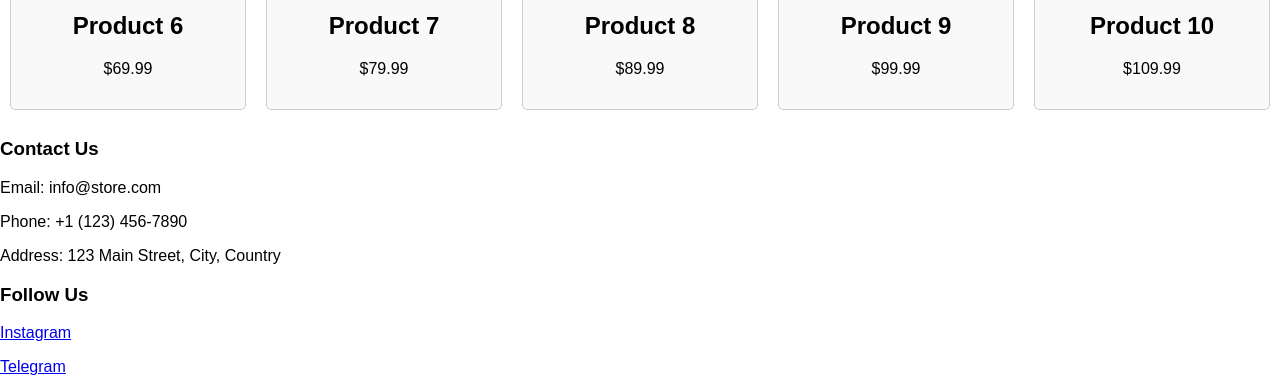
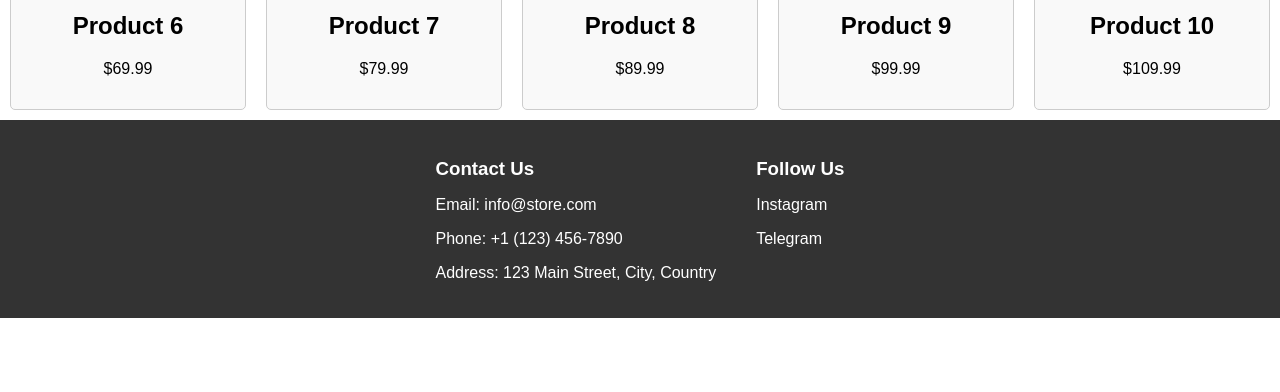
Before and after one commit to dany-martsenuck/dwa_kolory, a plain HTML site: page index.html in a window 1280 px wide. Shown: the part 995-1387 px from the top of the page. After the commit the page ends 1313 px from the top, so only its background shows below. Drawn offline with Linux system fonts and the light colour scheme.

Commit message:
Update styles.css

```diff
--- a/styles.css
+++ b/styles.css
@@ -64,3 +64,40 @@ h1 {
     height: auto;
     margin-bottom: 10px;
 }
+footer {
+    background-color: #333;
+    color: #fff;
+    padding: 20px 0;
+}
+
+.footer-content {
+    display: flex;
+    flex-wrap: wrap;
+    justify-content: center;
+    gap: 40px;
+    max-width: 80%;
+    margin: 0 auto;
+}
+
+.contact-info, .social-links {
+    text-align: left;
+}
+
+.contact-info h3, .social-links h3 {
+    margin-bottom: 10px;
+}
+
+.footer-content a {
+    color: #fff;
+    text-decoration: none;
+}
+
+.footer-content a:hover {
+    text-decoration: underline;
+}
+
+@media (max-width: 768px) {
+    .footer-content {
+        gap: 20px;
+    }
+}
```
